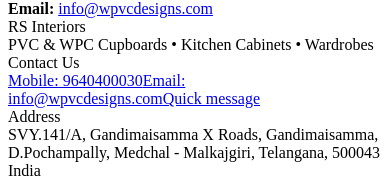
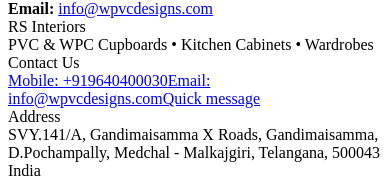
Before and after one commit to SatishGubbala018/rs_interiors, a React (Vite) app in the folder client/: page /contact in a window 390 px wide. Shown: the part 1315-1493 px from the top of the page. Built offline with nearby package versions, Linux system fonts and the light colour scheme; the HTML template or start-up script is replaced by a standard one.

Commit message:
Update mobile contact number format in footer

```diff
--- a/client/src/App.jsx
+++ b/client/src/App.jsx
@@ -32,7 +32,7 @@
 
           <div className="footer-col">
             <div className="footer-heading">Contact Us</div>
-<a className="footer-link" href="tel:9640400030">Mobile: 9640400030</a>
+<a className="footer-link" href="tel:+919640400030">Mobile: +919640400030</a>
             <a className="footer-link" href="mailto:info@wpvcdesigns.com">Email: info@wpvcdesigns.com</a>
             <a className="footer-link" href="/contact">Quick message</a>
           </div>
```
